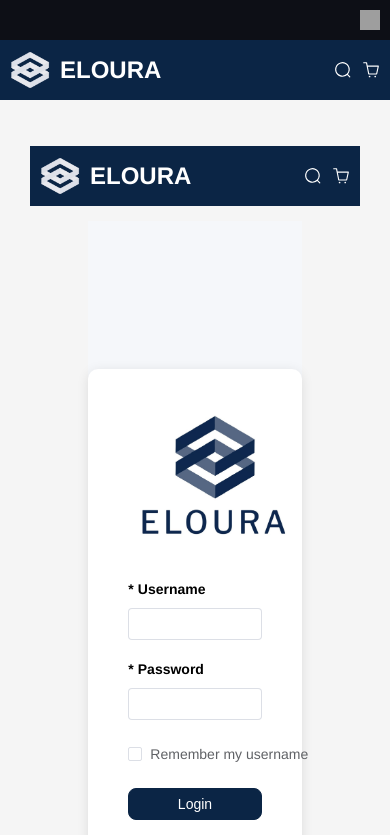
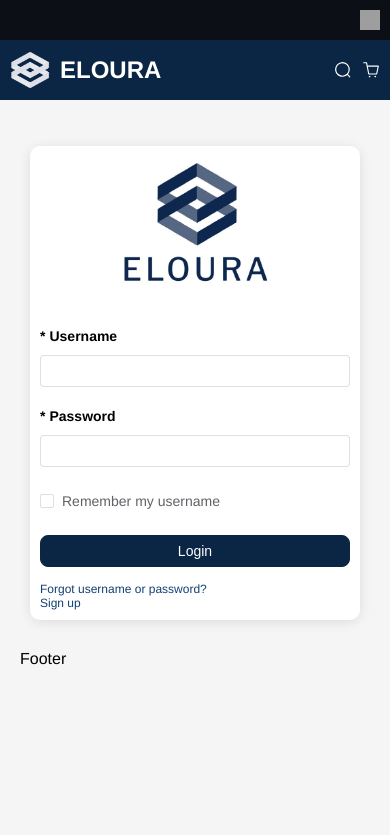
Before and after one commit to zendrixm/fake_store, a Vue app: page /login in a window 390 px wide. Shown: the top 835 px of the page. Built offline with nearby package versions, Linux system fonts and the light colour scheme; no server answers; grey boxes are pictures that could not be loaded; the HTML template or start-up script is replaced by a standard one.

Commit message:
feat: integrate responsiveness to login page

```diff
--- a/src/views/LoginView.vue
+++ b/src/views/LoginView.vue
@@ -1,5 +1,4 @@
 <template>
-  <PageLayout :is-not-login-page="false">
   <div class="auth-wrapper">
     <div class="auth-card">
       <div class="login-header">
@@ -44,7 +43,6 @@
       </el-form>
     </div>
   </div>
-  </PageLayout>
 </template>
 
 <script setup lang="ts">
@@ -52,7 +50,6 @@ import { ref } from 'vue'
 import { useRouter } from 'vue-router'
 import { ElMessage } from 'element-plus'
 import { useAuthStore } from '@/stores/AuthStore'
-import PageLayout from '@/layouts/PageLayout.vue'
 
 const authStore = useAuthStore()
 const router = useRouter()
@@ -120,21 +117,31 @@ const toggleLoginSignup = () => {
 </script>
 
 <style lang="scss">
+@use '@/assets/styles/breakpoint.scss' as breakpoint;
 .auth-wrapper {
   display: flex;
   justify-content: center;
-  align-items: center;
-  min-height: 100vh;
+  align-items: flex-start;
+  margin-top: 20px;
+  max-height: 600px;
+  width: 100%;
   background-color: #f5f7fa;
+  @include breakpoint.xs {
+    margin-top: 0px;
+  }
 }
 
 .auth-card {
   background: #fff;
   padding: 40px;
   border-radius: 10px;
-  width: 100%;
-  max-width: 400px;
   box-shadow: 0 2px 12px rgba(0, 0, 0, 0.1);
+  margin: 0 auto;
+  width: 400px;
+  @include breakpoint.xs {
+    max-width: 100%;
+    padding: 10px;
+  }
 }
 
 .login-header {
```
Lines whose indentation alone changed are shown as unchanged.
